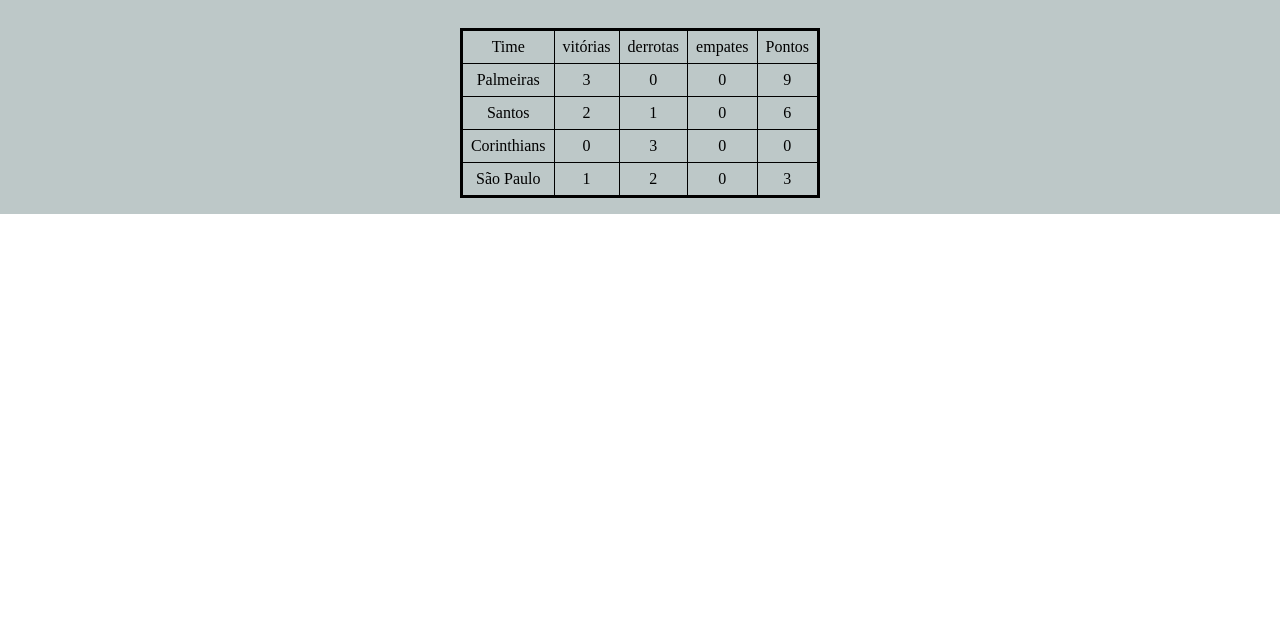
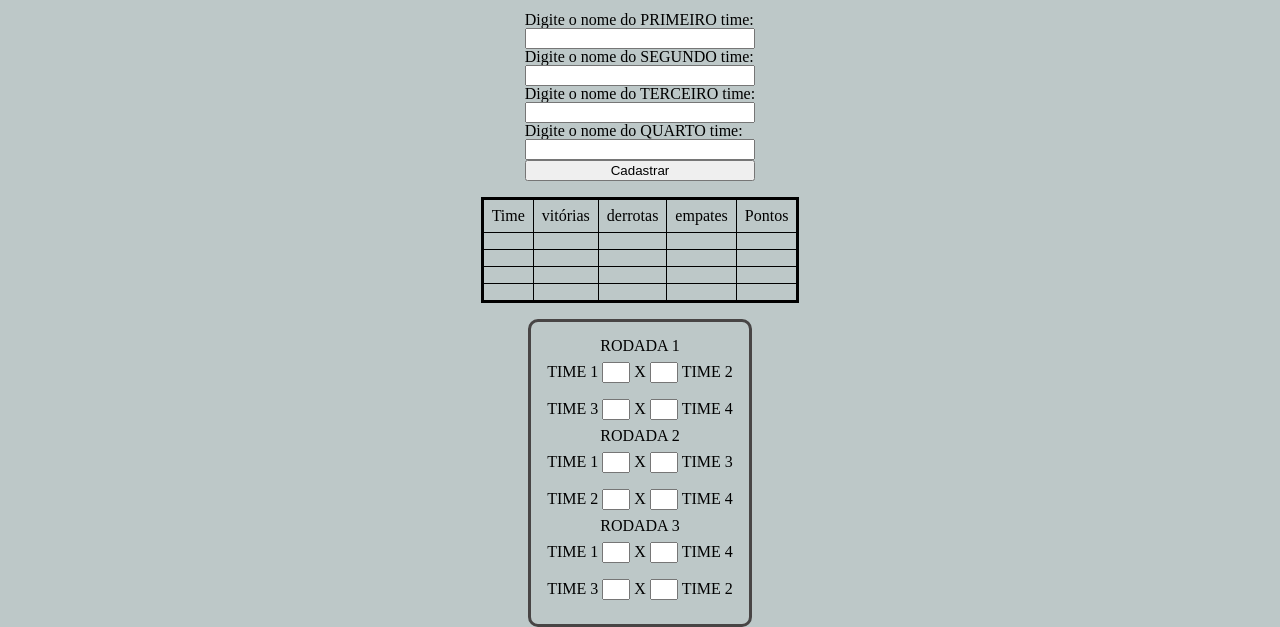
Before and after one commit to DDKdev/ArenaDK, a plain HTML site: page index.html in a window 1280 px wide. Shown: the part 305-932 px from the top of the page. Before the commit the page ends 800 px from the top, so only its background shows below. Drawn offline with Linux system fonts and the light colour scheme.

Commit message:
Alterando a lógica de receber info e gerando os jogos da rodada

```diff
--- a/estilo.css
+++ b/estilo.css
@@ -30,3 +30,27 @@
     border-collapse: collapse;
     text-align: center;
 }
+
+.times-input {
+    display: flex;
+    flex-direction: column;
+}
+
+.jogos-rodada{
+    display: block;
+    margin: .5rem 0;
+}
+
+.partidas {
+    display: flex;
+    flex-direction: column;
+    align-items: center;
+    justify-content: space-around;
+    border: 3px solid #484545;
+    border-radius: 10px;
+    padding: 1rem;
+}
+
+.partidas input {
+    width: 20px;
+}
--- a/index.html
+++ b/index.html
@@ -18,6 +18,22 @@
     <main class="principal principal-bg">
         <h2 class="principal__titulo">Tabela de classificação</h2>
 
+        <section class="times-input">
+            <label for="time">Digite o nome do PRIMEIRO time:</label>
+            <input type="text" id="time">
+
+            <label for="time">Digite o nome do SEGUNDO time:</label>
+            <input type="text" id="time">
+
+            <label for="time">Digite o nome do TERCEIRO time:</label>
+            <input type="text" id="time">
+
+            <label for="time">Digite o nome do QUARTO time:</label>
+            <input type="text" id="time">
+
+            <button type="submit" class="cadastrarTimes">Cadastrar</button>
+        </section>
+
         <table class="principal__tabela">
             <thead>
                 <tr>
@@ -28,41 +44,94 @@
                     <th class="cab-tabela">Pontos</th>
                 </tr>
             </thead>
-            <tbody>
+            <tbody class="tabela__times">
                 <tr class="times">
-                    <td class="cont-tabela">Palmeiras</td>
-                    <td class="cont-tabela info-vitorias">3</td>
-                    <td class="cont-tabela info-derrotas">0</td>
-                    <td class="cont-tabela info-empates">0</td>
+                    <td class="cont-tabela info-nome"></td>
+                    <td class="cont-tabela info-vitorias"></td>
+                    <td class="cont-tabela info-derrotas"></td>
+                    <td class="cont-tabela info-empates"></td>
                     <td class="cont-tabela info-pontos"></td>
                 </tr>
 
                 <tr class="times">
-                    <td class="cont-tabela">Santos</td>
-                    <td class="cont-tabela info-vitorias">2</td>
-                    <td class="cont-tabela info-derrotas">1</td>
-                    <td class="cont-tabela info-empates">0</td>
+                    <td class="cont-tabela info-nome"></td>
+                    <td class="cont-tabela info-vitorias"></td>
+                    <td class="cont-tabela info-derrotas"></td>
+                    <td class="cont-tabela info-empates"></td>
                     <td class="cont-tabela info-pontos"></td>
                 </tr>
 
                 <tr class="times">
-                    <td class="cont-tabela">Corinthians</td>
-                    <td class="cont-tabela info-vitorias">0</td>
-                    <td class="cont-tabela info-derrotas">3</td>
-                    <td class="cont-tabela info-empates">0</td>
-                    <td class="cont-tabela info-pontos">0</td>
+                    <td class="cont-tabela info-nome"></td>
+                    <td class="cont-tabela info-vitorias"></td>
+                    <td class="cont-tabela info-derrotas"></td>
+                    <td class="cont-tabela info-empates"></td>
+                    <td class="cont-tabela info-pontos"></td>
                 </tr>
 
-                <tr class="times" >
-                    <td class="cont-tabela">São Paulo</td>
-                    <td class="cont-tabela info-vitorias">1</td>
-                    <td class="cont-tabela info-derrotas">2</td>
-                    <td class="cont-tabela info-empates">0</td>
-                    <td class="cont-tabela info-pontos">0</td>
+                <tr class="times">
+                    <td class="cont-tabela info-nome"></td>
+                    <td class="cont-tabela info-vitorias"></td>
+                    <td class="cont-tabela info-derrotas"></td>
+                    <td class="cont-tabela info-empates"></td>
+                    <td class="cont-tabela info-pontos"></td>
                 </tr>
             </tbody>
+        </table>
 
-        </table>
+        <section class="partidas">
+            <h2 class="titulo__partidas">RODADA 1</h2>
+            <div class="jogos-rodada">
+                <label for="time1" class="posicao">TIME 1</label>
+                <input type="text">
+                X
+                <input type="text">
+                <label for="time2" class="posicao">TIME 2</label>
+            </div>
+            <div class="jogos-rodada">
+                <label for="time3" class="posicao">TIME 3</label>
+                <input type="text">
+                X
+                <input type="text">
+                <label for="time4" class="posicao">TIME 4</label>
+            </div>
+
+            <h2 class="titulo__partidas">RODADA 2</h2>
+            <div class="jogos-rodada">
+                <label for="time1" class="posicao">TIME 1</label>
+                <input type="text">
+                X
+                <input type="text">
+                <label for="time2" class="posicao">TIME 3</label>
+            </div>
+            <div class="jogos-rodada">
+                <label for="time3" class="posicao">TIME 2</label>
+                <input type="text">
+                X
+                <input type="text">
+                <label for="time4" class="posicao">TIME 4</label>
+            </div>
+
+            <h2 class="titulo__partidas">RODADA 3</h2>
+            <div class="jogos-rodada">
+                <label for="time1" class="posicao">TIME 1</label>
+                <input type="text">
+                X
+                <input type="text">
+                <label for="time2" class="posicao">TIME 4</label>
+            </div>
+            <div class="jogos-rodada">
+                <label for="time3" class="posicao">TIME 3</label>
+                <input type="text">
+                X
+                <input type="text">
+                <label for="time4" class="posicao">TIME 2</label>
+            </div>
+
+
+
+        </section>
+
     </main>
 
     <script src="./script.js"></script>
--- a/script.js
+++ b/script.js
@@ -1,25 +1,31 @@
-let times = document.querySelectorAll(".times");
+let botao = document.querySelector(".cadastrarTimes");
+botao.addEventListener("click", () => {
+    let times = document.querySelectorAll("#time");
+    let infoNome = document.querySelectorAll(".info-nome");
+    let listaTimes =[];
 
-for(let i=0; i<times.length;i++){
-    let time = times[i];
+    for(let i=0;i<times.length;i++){
+        infoNome[i].textContent = times[i].value;
+        listaTimes.push(times[i].value);
+    }
 
-    let tdVitorias = time.querySelector(".info-vitorias");
-    let vitorias = tdVitorias.textContent;
+    let pTimes = document.querySelectorAll(".posicao");
 
-    let tdDerrotas = time.querySelector(".info-derrotas");
-    let derrotas = tdDerrotas.textContent;
+    for(let i =0;i<pTimes.length;i++){
+        if(pTimes[i].textContent == "TIME 1"){
+            pTimes[i].textContent = listaTimes[0];
+        }
+        if(pTimes[i].textContent == "TIME 2"){
+            pTimes[i].textContent = listaTimes[1];
+        }
+        if(pTimes[i].textContent == "TIME 3"){
+            pTimes[i].textContent = listaTimes[2];
+        }
+        if(pTimes[i].textContent == "TIME 4"){
+            pTimes[i].textContent = listaTimes[3];
+        }
+    }
 
-    let tdEmpates = time.querySelector(".info-empates");
-    let empates = tdEmpates.textContent;
 
-    let totalPontos = somaPontos(vitorias,empates);
 
-    let tdPontuacao = time.querySelector(".info-pontos");
-    tdPontuacao.textContent = totalPontos;
-}
-
-function somaPontos (vitorias,empates){
-    let totalPontos = vitorias*3 + empates*1;
-
-    return totalPontos;
-}
+})
```
Also changed, not shown: README.txt.
